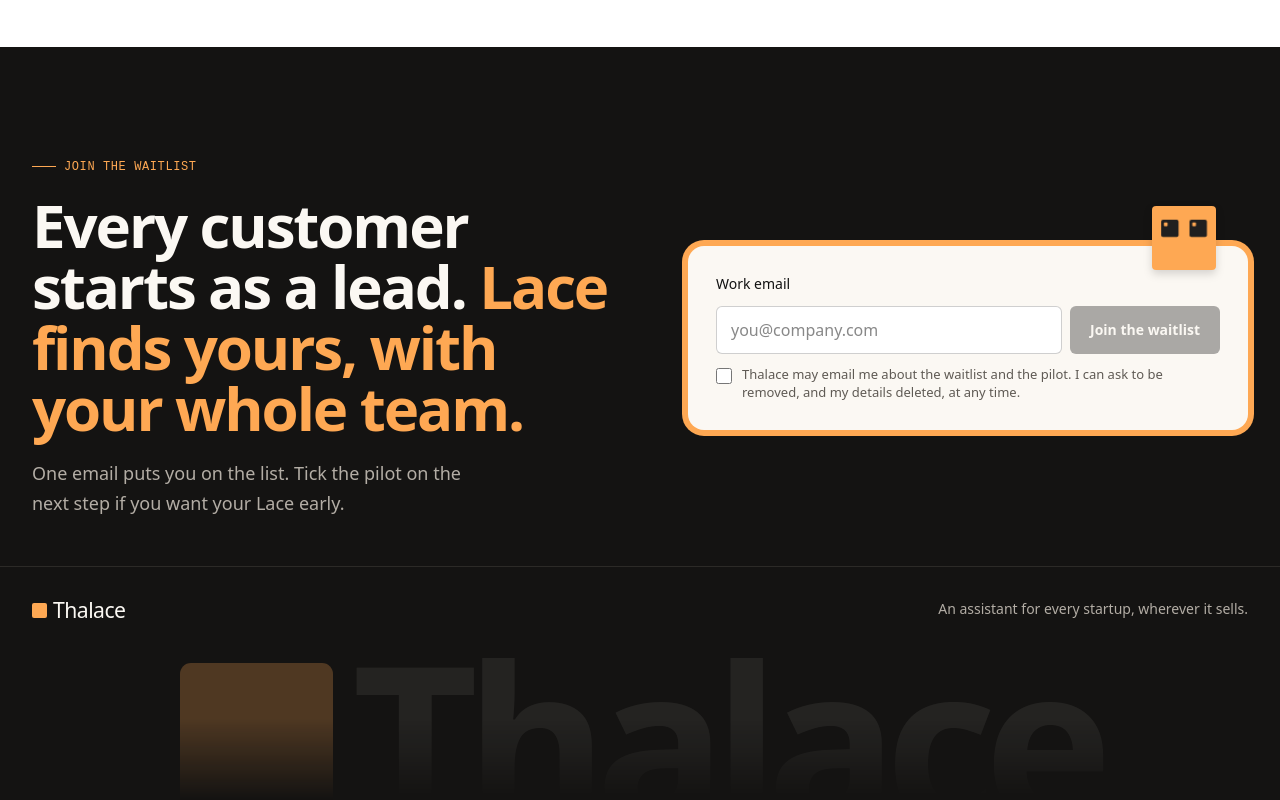
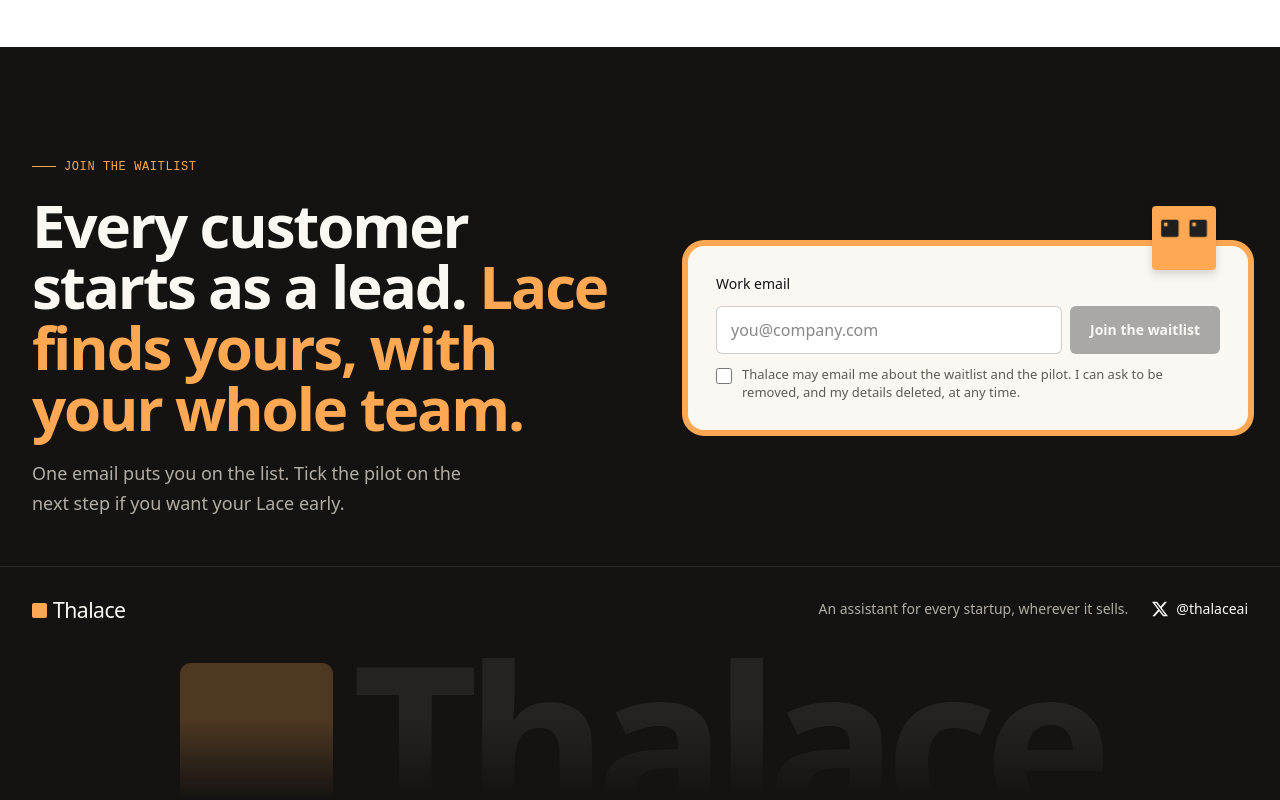
Before and after one commit to calebomondi/gtmx, a React (Vite) app in the folder waitlist/: page / in a window 1280 px wide. Shown: the part 9247-10047 px from the top of the page. Built offline with nearby package versions, Linux system fonts and the light colour scheme; no server answers.

Commit message:
Link Thalace's X account from the footer
Co-Authored-By: Claude Opus 5.5 <noreply@anthropic.com>

```diff
--- a/waitlist/src/components/closing.tsx
+++ b/waitlist/src/components/closing.tsx
@@ -4,6 +4,8 @@ import { stagger } from '../lib/stagger'
 import { BrandMark } from './brand-mark'
 import { FooterWordmark } from './footer-wordmark'
 import { Lace } from './lace-mascot'
+
+const X_URL = 'https://x.com/thalaceai'
 
 /** The last word: a full-width black block with the signup inline, Lace on top. */
 export function Closing({ pilot, onPilotSpotsLeft }: { pilot: PilotSpots | null; onPilotSpotsLeft: (left: number) => void }) {
@@ -32,7 +34,15 @@ export function Closing({ pilot, onPilotSpotsLeft }: { pilot: PilotSpots | null;
       </div>
       <div className="mx-auto flex max-w-7xl flex-col gap-3 border-t border-night-line px-5 py-8 text-sm text-night-muted sm:flex-row sm:items-center sm:justify-between sm:px-8">
         <BrandMark className="text-paper" />
-        <p>An assistant for every startup, wherever it sells.</p>
+        <div className="flex flex-col gap-3 sm:flex-row sm:items-center sm:gap-6">
+          <p>An assistant for every startup, wherever it sells.</p>
+          <a href={X_URL} target="_blank" rel="noreferrer" aria-label="Thalace on X (@thalaceai)" className="flex w-fit items-center gap-2 text-paper hover:text-brand">
+            <svg aria-hidden viewBox="0 0 24 24" className="size-4" fill="currentColor">
+              <path d="M18.901 1.153h3.68l-8.04 9.19L24 22.846h-7.406l-5.8-7.584-6.638 7.584H.474l8.6-9.83L0 1.154h7.594l5.243 6.932ZM17.61 20.644h2.039L6.486 3.24H4.298Z" />
+            </svg>
+            @thalaceai
+          </a>
+        </div>
       </div>
       <FooterWordmark />
     </footer>
```
